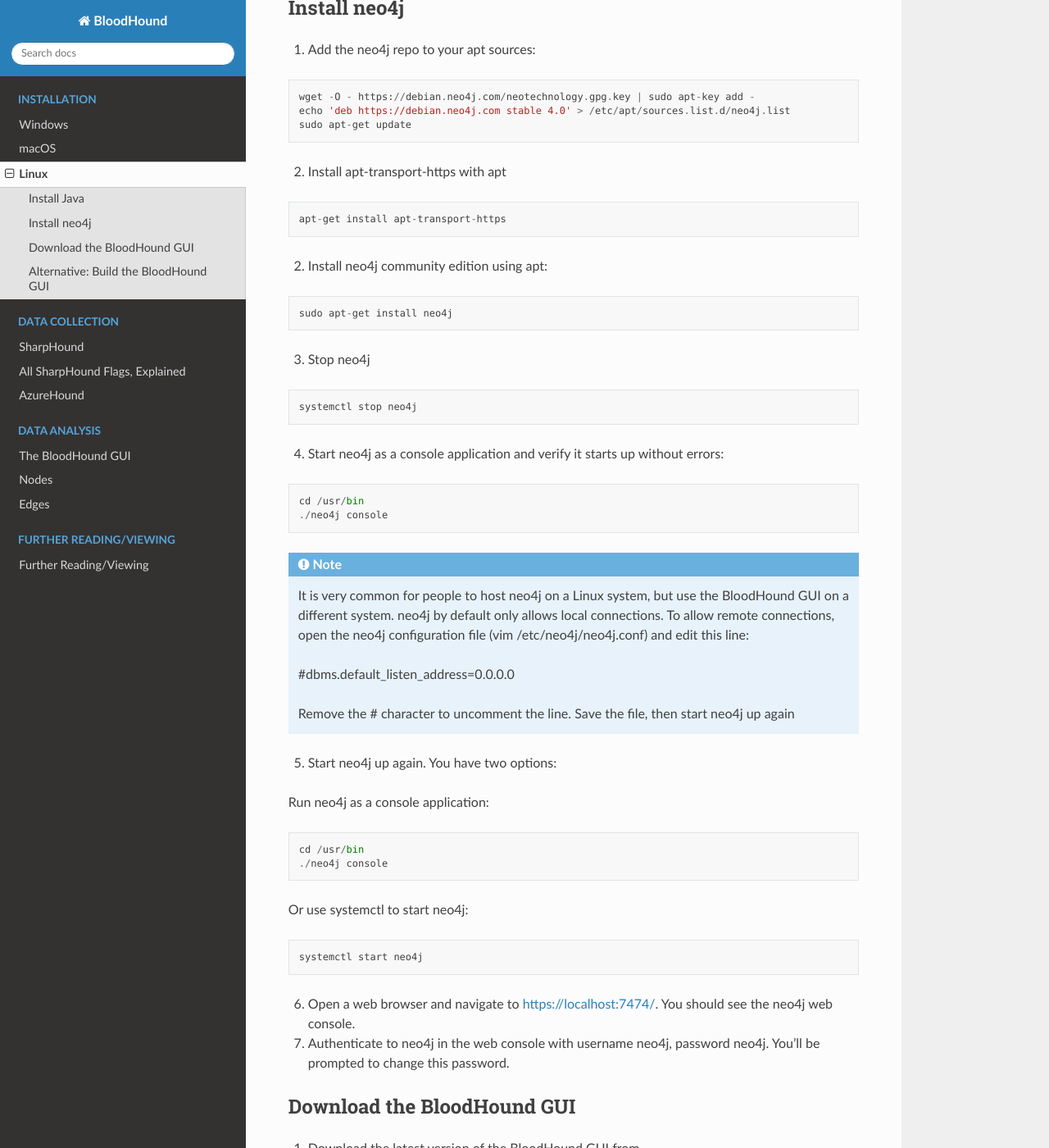
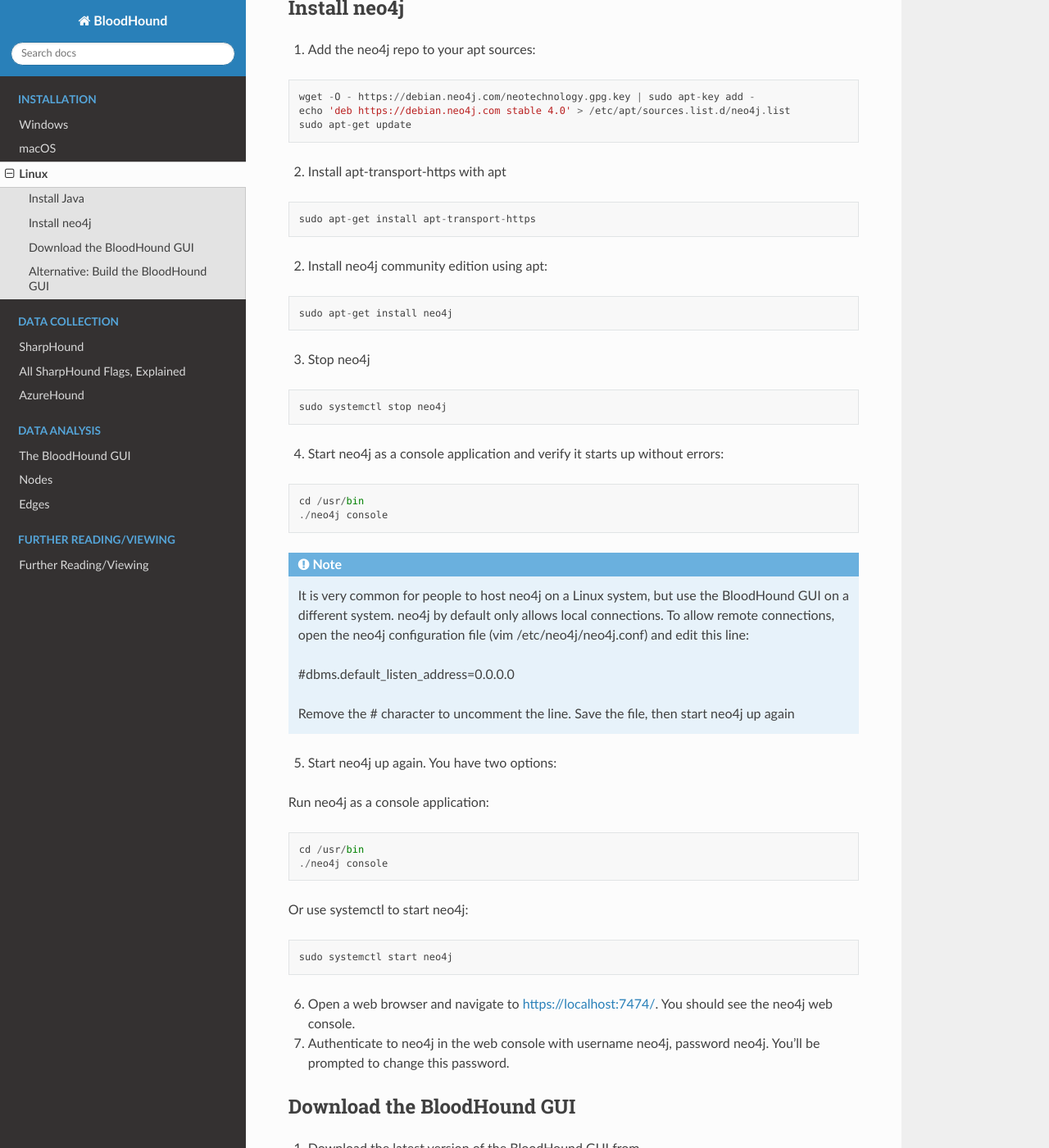
Before and after one commit to BloodHoundAD/BloodHound, a Sphinx documentation site: the page built from docs/installation/linux.rst, in a window 1280 px wide and 1400 px high, scrolled down 524 px. Shown: the whole window at 82% size. Built offline with Sphinx 7.4.7 and the Read the Docs theme 2.0.0, drawn with Linux system fonts in a browser that asks for light colours; pages that are not in the unit, such as notebooks, are missing from menus.

Commit message:
Update linux.rst
Added 'sudo' to the beginning of a few commands where it seemed to have been implied, which was inconsistent with other examples where it was already present. E.g. the apt-get commands and the systemctl commands.

```diff
--- a/docs/installation/linux.rst
+++ b/docs/installation/linux.rst
@@ -34,7 +34,7 @@
 
 ::
 
-  apt-get install apt-transport-https
+  sudo apt-get install apt-transport-https
 
 2. Install neo4j community edition using apt:
 
@@ -46,7 +46,7 @@
 
 ::
 
-  systemctl stop neo4j
+  sudo systemctl stop neo4j
 
 4. Start neo4j as a console application and verify it starts up without errors:
 
@@ -76,7 +76,7 @@
 
 ::
 
-  systemctl start neo4j
+  sudo systemctl start neo4j
 
 6. Open a web browser and navigate to https://localhost:7474/. You should see the neo4j web console.
 
```
